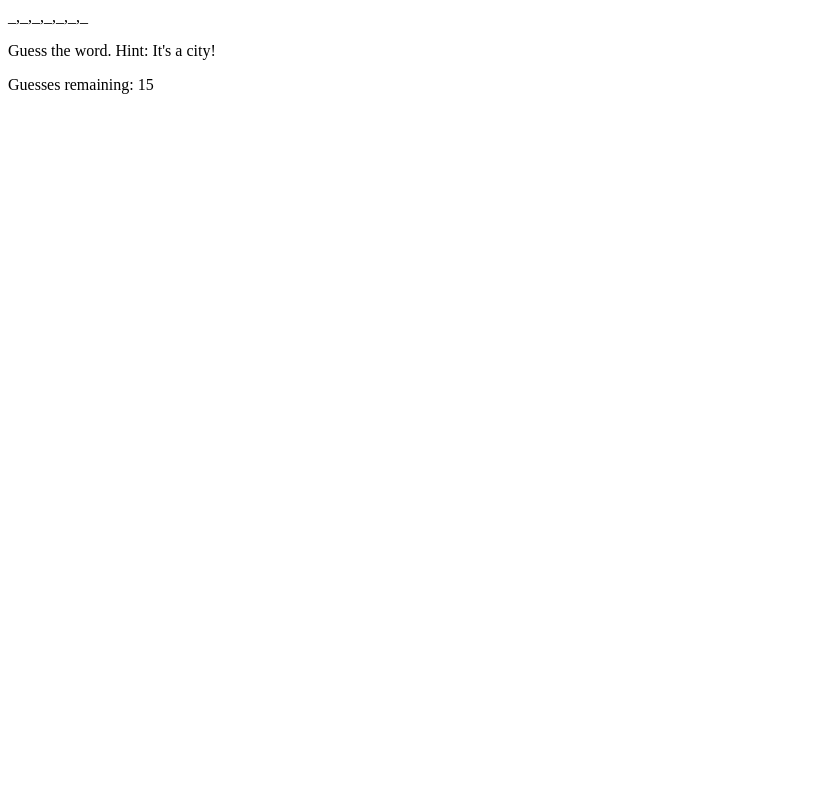
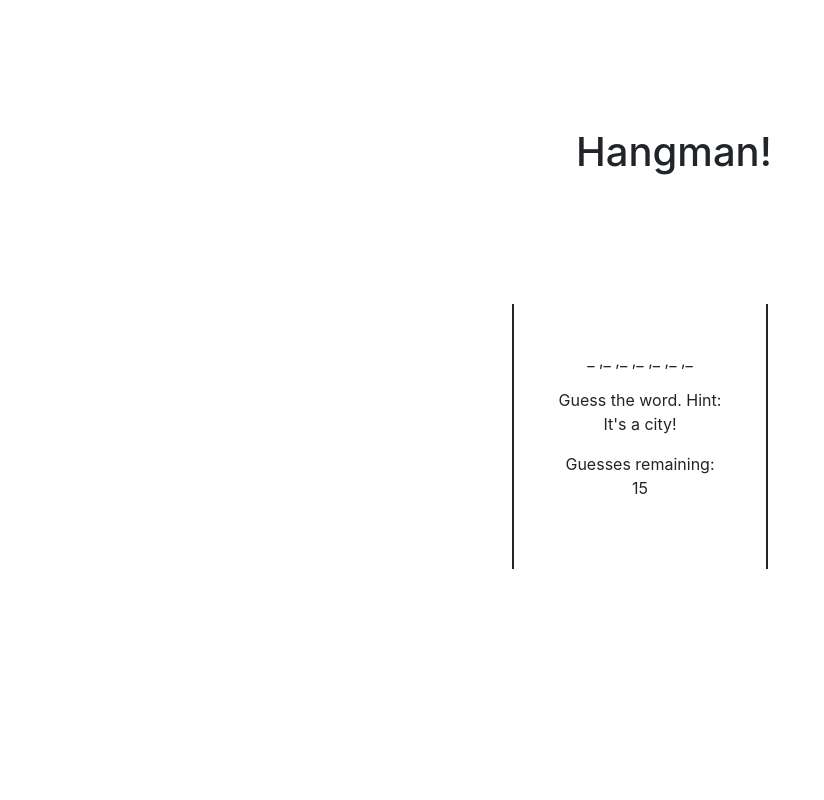
Before and after one commit to dolwinf/wordGues-hangMan, a plain HTML site: page index.html in a window 1280 px wide. Shown: the whole page, without its empty margins (0-824 px from the left). Drawn offline with nearby package versions, Linux system fonts and the light colour scheme.

Commit message:
Added css for the game

```diff
--- a/assets/css/styles.css
+++ b/assets/css/styles.css
@@ -0,0 +1,3 @@
+body {
+  background-image: url("");
+}
--- a/assets/javascript/gameLogic.js
+++ b/assets/javascript/gameLogic.js
@@ -17,7 +17,7 @@ console.log(randomWordSplit);
 
 var dashedWords = [];
 for (var i = 0; i < randomWordSplit.length; i++) {
-  dashedWords[i] = "_";
+  dashedWords[i] = "_ ";
 }
 
 document.getElementById("test").innerHTML = dashedWords;
--- a/index.html
+++ b/index.html
@@ -4,12 +4,34 @@
       Hangman
     </title>
     <link rel="stylesheet" href="assets/css/styles.css" />
+    <link
+      rel="stylesheet"
+      href="https://stackpath.bootstrapcdn.com/bootstrap/4.3.1/css/bootstrap.min.css"
+    />
   </head>
   <body>
-    <p id="test"></p>
-    <p>Guess the word. Hint: It's a city!</p>
-    <p id="test2"></p>
-    <p id="test3">Guesses remaining: <label id="guesses-label"></label></p>
+    <h1 style="margin-left: 45%; margin-top: 10%">Hangman!</h1>
+    <div
+      class="container"
+      style="text-align: center; margin-top: 10%; margin-left: 40%; border-style: solid; border-block: black; border-width: 2px; width: 20%;"
+    >
+      <div
+        class="row"
+        style="padding-top: 20%; padding-left: 20%; padding-right: 20%; padding-bottom: 20%"
+      >
+        <div class="cols-md-12">
+          <p id="test" style="text-align: center"></p>
+
+          <p style="text-align: center">Guess the word. Hint: It's a city!</p>
+
+          <p id="test2" style="text-align: center"></p>
+
+          <p id="test3" style="text-align: center">
+            Guesses remaining: <label id="guesses-label"></label>
+          </p>
+        </div>
+      </div>
+    </div>
   </body>
   <script
     type="text/javascript"
```
